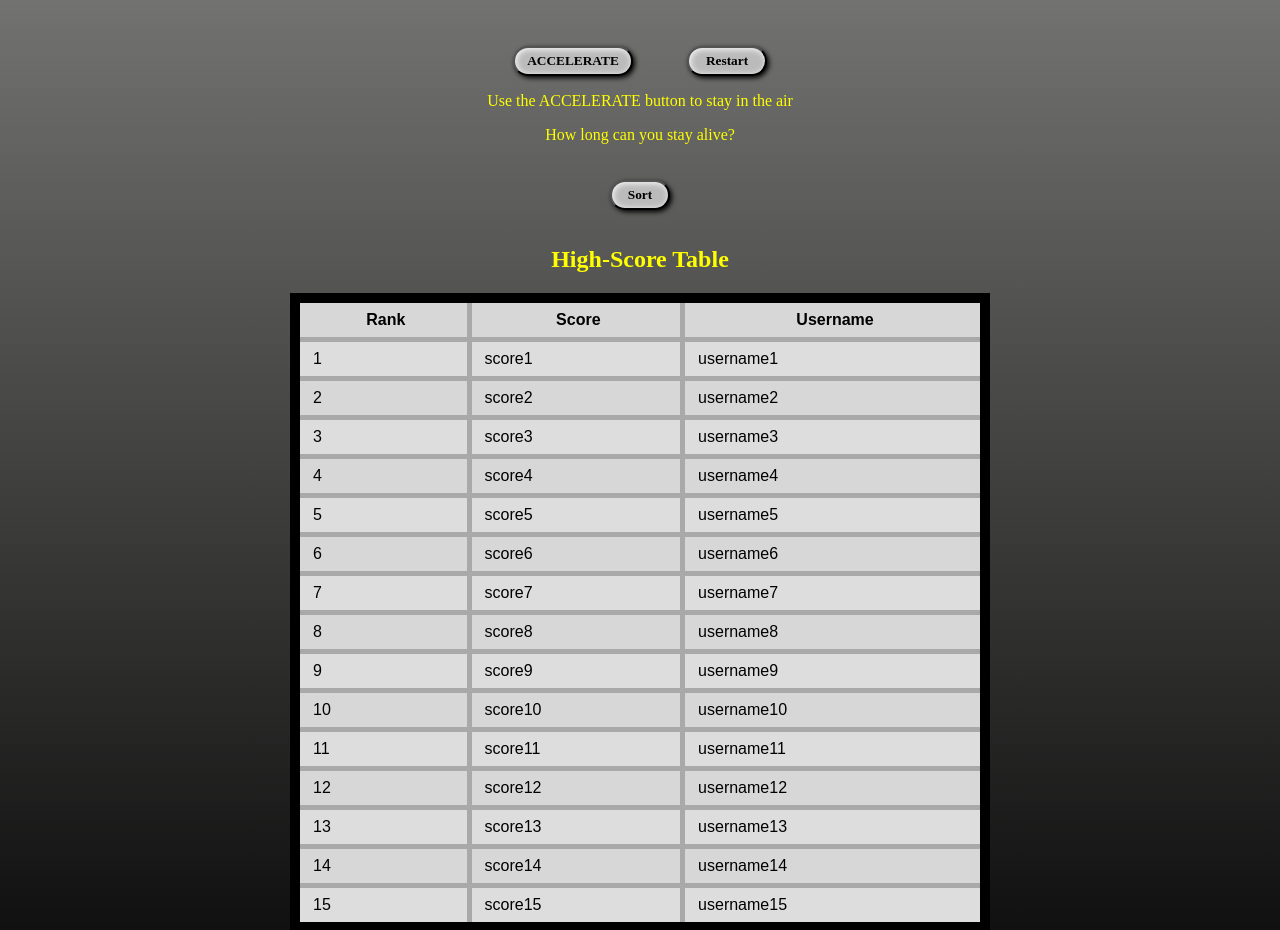
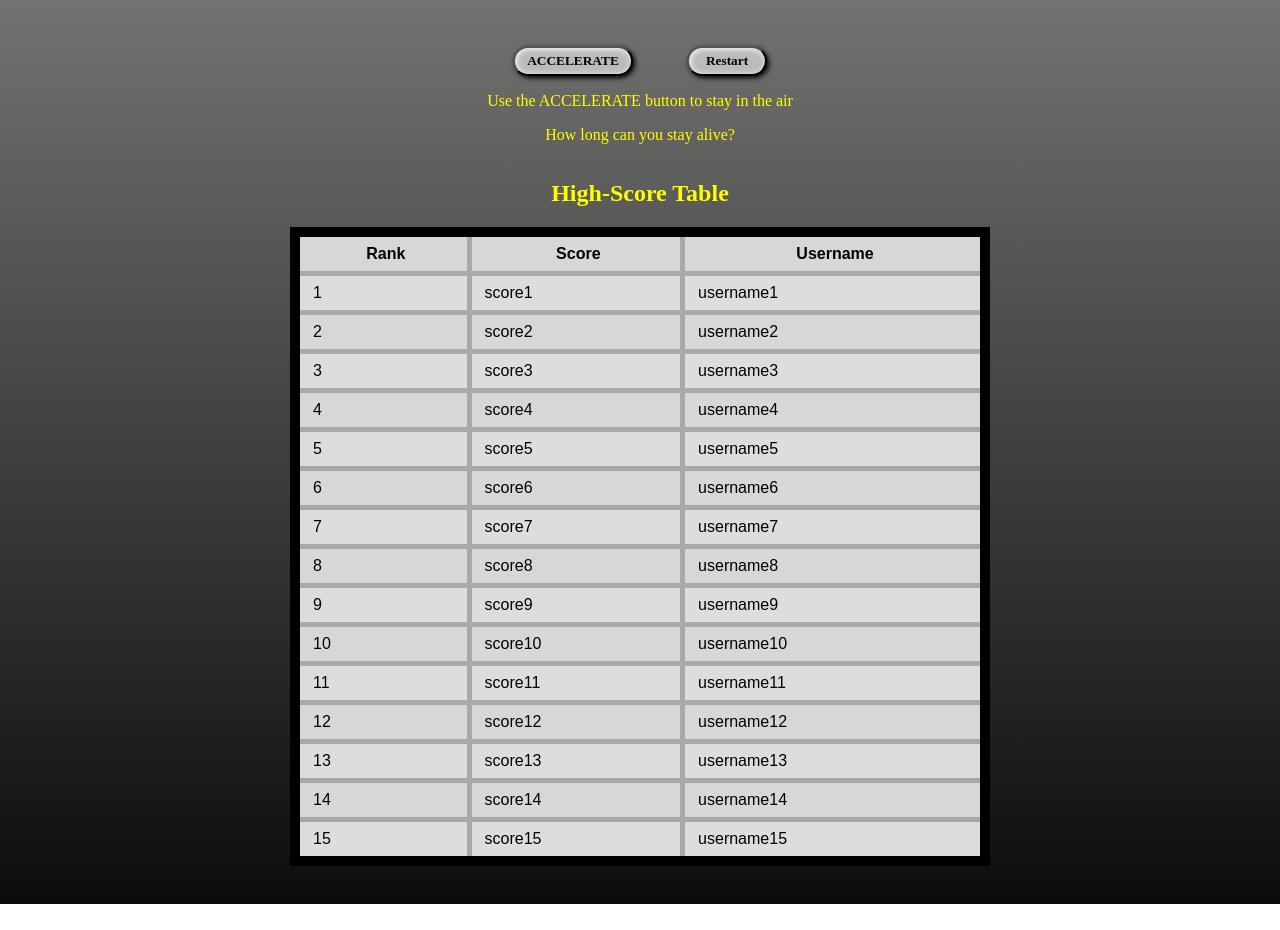
Before and after one commit to amab8901/Login-to-Play-Minigame-with-Highscore, a website: page src/Game.html in a window 1280 px wide. After the commit the page ends 904 px from the top, so only its background shows below. Drawn offline with Linux system fonts and the light colour scheme.

Commit message:
updated README

```diff
--- a/src/Game.html
+++ b/src/Game.html
@@ -83,20 +83,6 @@
           text-align: center;
         }
 
-        .table--sort {
-          width: 60px;
-          height: 30px;
-          margin-top: 20px;
-          border-radius: 20px;
-          cursor: pointer;
-          background: rgba(187,187,187,255);
-          box-shadow: 2px 2px 5px black,
-              inset 1px 1px 6px white;
-          font-family: Frutiger;
-          font-weight: bold;
-          cursor: pointer;
-        }
-
         .table--title {
           text-align: center;
           color: yellow;
@@ -145,15 +131,6 @@
         <p>Use the ACCELERATE button to stay in the air</p>
         <p>How long can you stay alive?</p>
       </div>
-
-      <p>
-        <button
-          onclick="sortTable()"
-          class="table--sort"
-        >
-          Sort
-        </button>
-      </p>
     </div>
 
     <h2 class="table--title">
```
Also changed, not shown: README.md, 1 other file.
